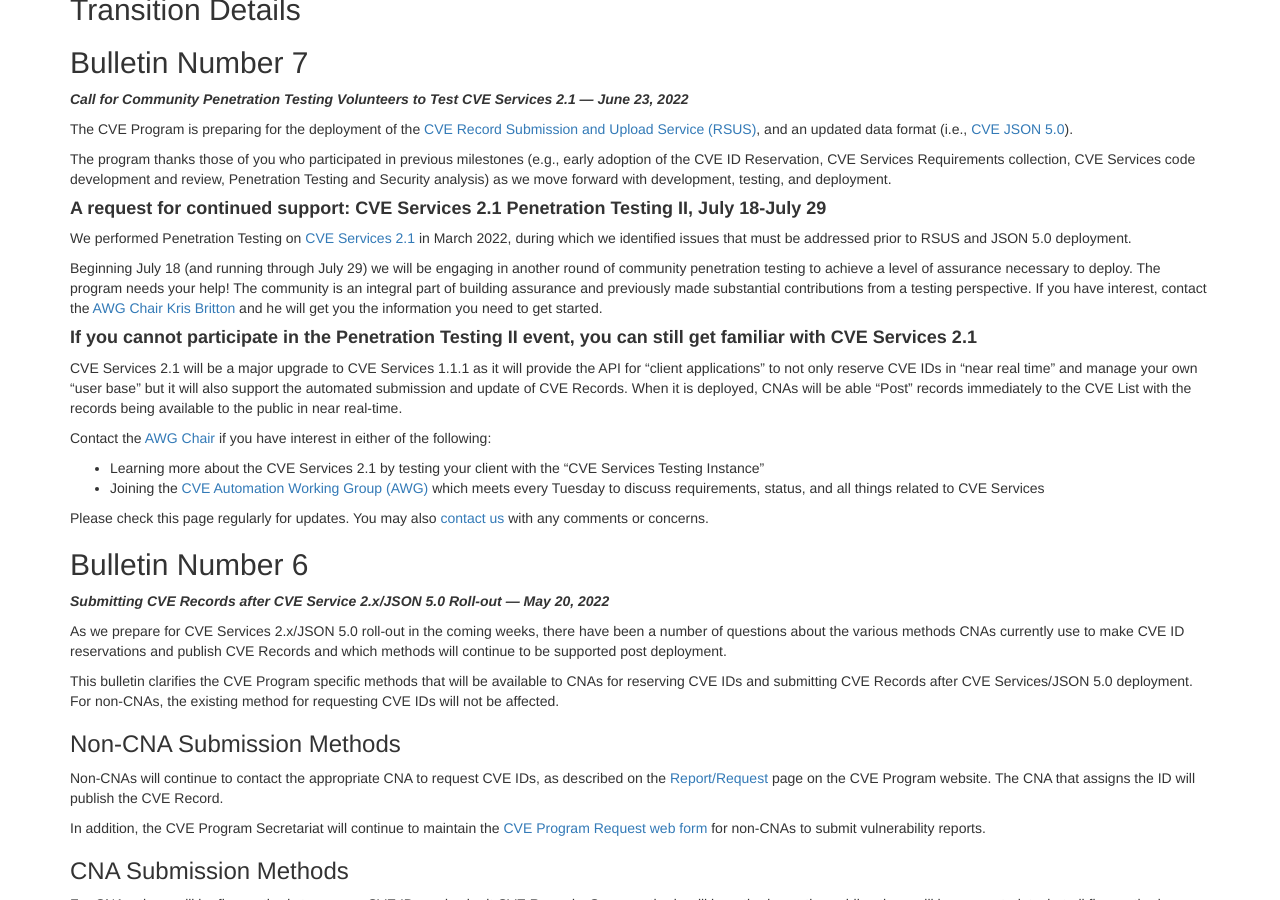
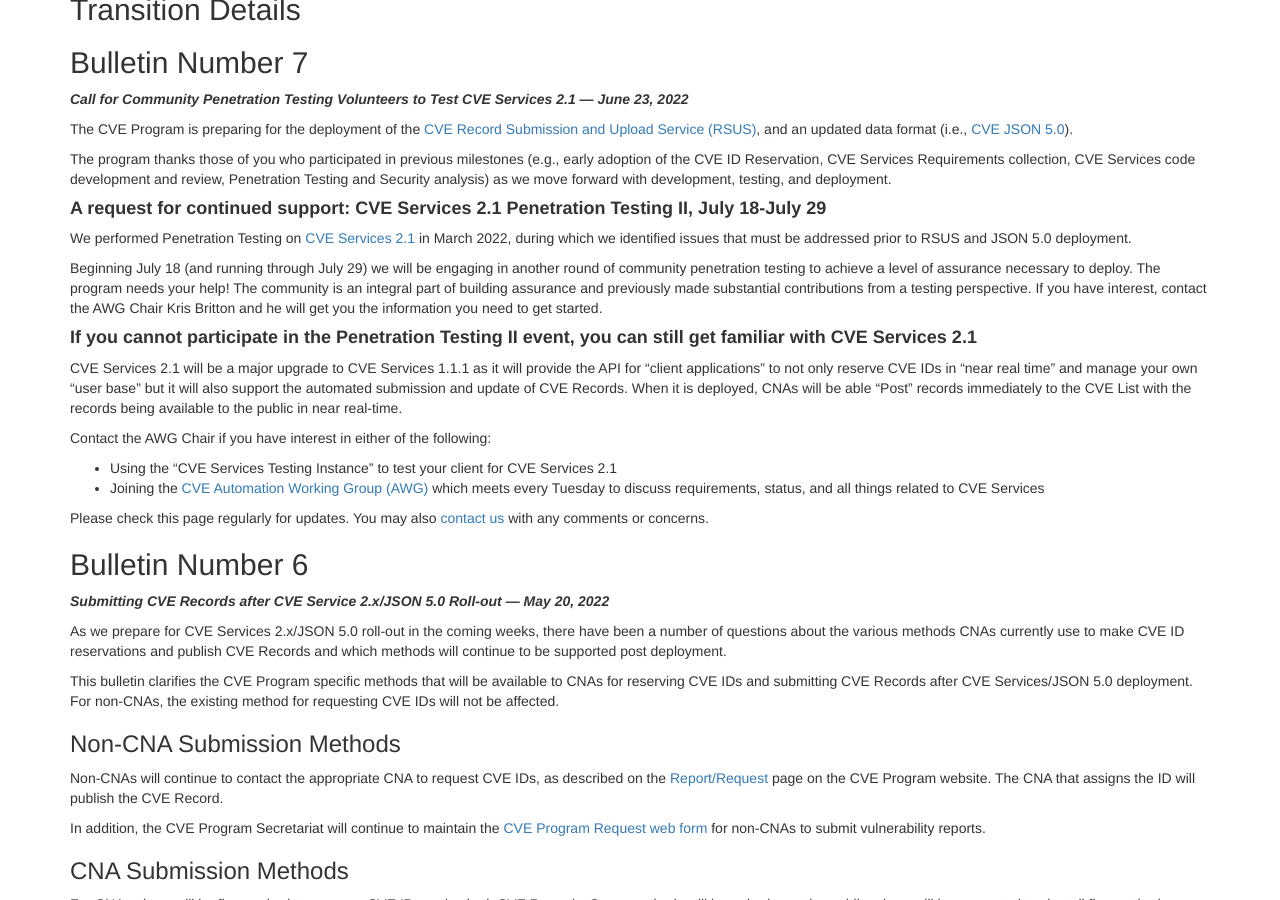
Before and after one commit to CVEProject/cveproject.github.io, a Jekyll site: the page built from automation-transition.md, in a window 1280 px wide and 900 px high, scrolled down 462 px. Built offline with Jekyll 4.4.1, drawn with Linux system fonts in a browser that asks for light colours; nearby versions of some CDN libraries.

Commit message:
Update automation-transition.md

```diff
--- a/automation-transition.md
+++ b/automation-transition.md
@@ -24,15 +24,15 @@ The program thanks those of you who participated in previous milestones (e.g., e
 
 We performed Penetration Testing on [CVE Services 2.1](/automation-cve-services#services-overview) in March 2022, during which we identified issues that must be addressed prior to RSUS and JSON 5.0 deployment.
 
-Beginning July 18 (and running through July 29) we will be engaging in another round of community penetration testing to achieve a level of assurance necessary to deploy. The program needs your help! The community is an integral part of building assurance and previously made substantial contributions from a testing perspective. If you have interest, contact the [AWG Chair Kris Britton](rbritton@mitre.org) and he will get you the information you need to get started.
+Beginning July 18 (and running through July 29) we will be engaging in another round of community penetration testing to achieve a level of assurance necessary to deploy. The program needs your help! The community is an integral part of building assurance and previously made substantial contributions from a testing perspective. If you have interest, contact the AWG Chair Kris Britton and he will get you the information you need to get started.
 
 #### <strong>If you cannot participate in the Penetration Testing II event, you can still get familiar with CVE Services 2.1</strong>
 
 CVE Services 2.1 will be a major upgrade to CVE Services 1.1.1 as it will provide the API for “client applications” to not only reserve CVE IDs in “near real time” and manage your own “user base” but it will also support the automated submission and update of CVE Records. When it is deployed, CNAs will be able “Post” records immediately to the CVE List with the records being available to the public in near real-time.
 
-Contact the [AWG Chair](rbritton@mitre.org) if you have interest in either of the following:
+Contact the AWG Chair if you have interest in either of the following:
 
-* Learning more about the CVE Services 2.1 by testing your client with the “CVE Services Testing Instance”
+* Using the “CVE Services Testing Instance” to test your client for CVE Services 2.1
 * Joining the [CVE Automation Working Group (AWG)](https://www.cve.org/ProgramOrganization/WorkingGroups) which meets every Tuesday to discuss requirements, status, and all things related to CVE Services
 
 Please check this page regularly for updates. You may also [contact us](https://cveform.mitre.org/) with any comments or concerns.
```
